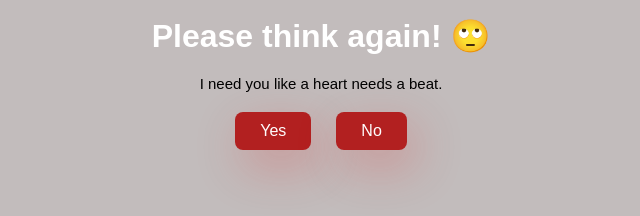
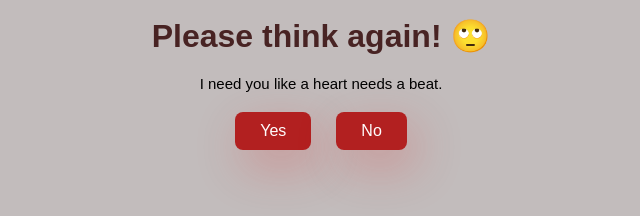
Before and after one commit to syedalthaf786/funcode, a plain HTML site: page no1.html in a window 1280 px wide. Shown: the part 404-620 px from the top of the page, without its empty margins (319-959 px from the left). Drawn offline with Linux system fonts and the light colour scheme.

Commit message:
Update style.css

```diff
--- a/style.css
+++ b/style.css
@@ -13,7 +13,7 @@ body {
   justify-content: center;
   align-items: center;
   background-color: #c2bcbc;
-  color: #fff;
+  color: #482323;
 }
 
 .container {
```
